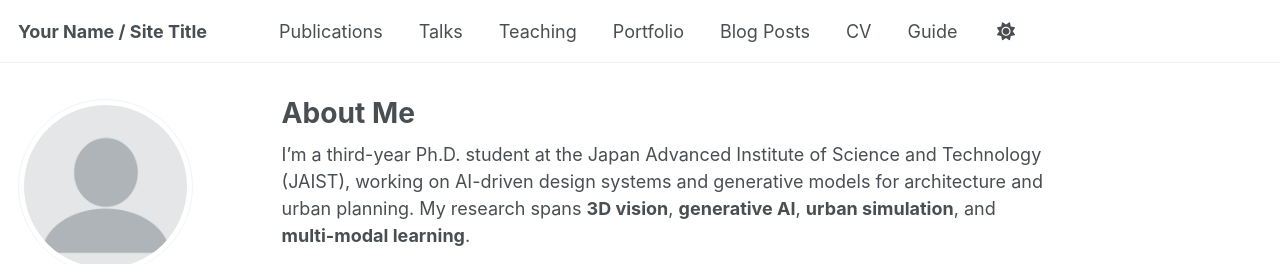
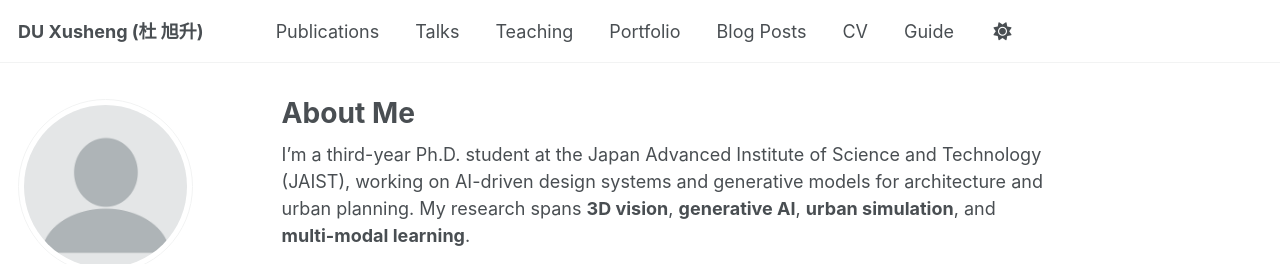
Before and after one commit to ToKyokushou/ToKyokushou.github.io, a Jekyll site: the page built from _pages/about.md, in a window 1280 px wide. Shown: the top 264 px of the page. Built offline with Jekyll 4.4.1, drawn with Linux system fonts in a browser that asks for light colours; some web fonts are replaced.

Commit message:
Update _config.yml

```diff
--- a/_config.yml
+++ b/_config.yml
@@ -9,7 +9,7 @@
 # Basic Site Settings
 locale                   : "en-US"
 site_theme               : "default"
-title                    : "Your Name / Site Title"
+title                    : "DU Xusheng (杜 旭升)"
 title_separator          : "-"
 name                     : &name "Your Name"
 description              : &description "personal description"
```
